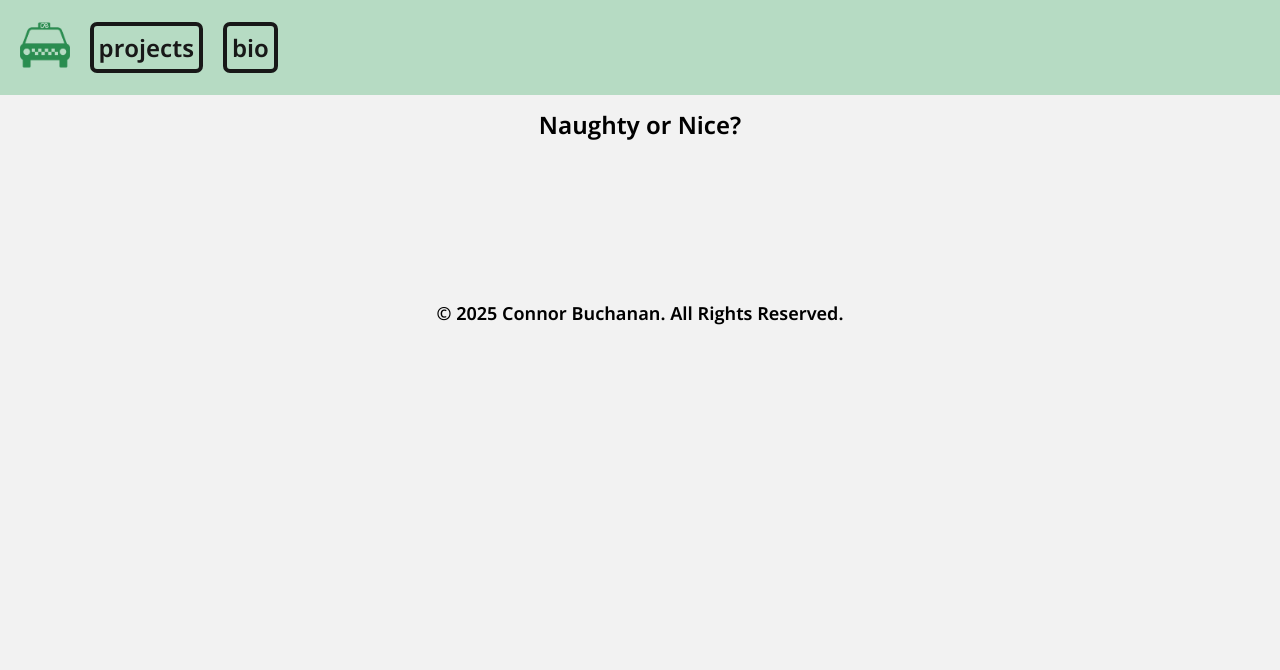
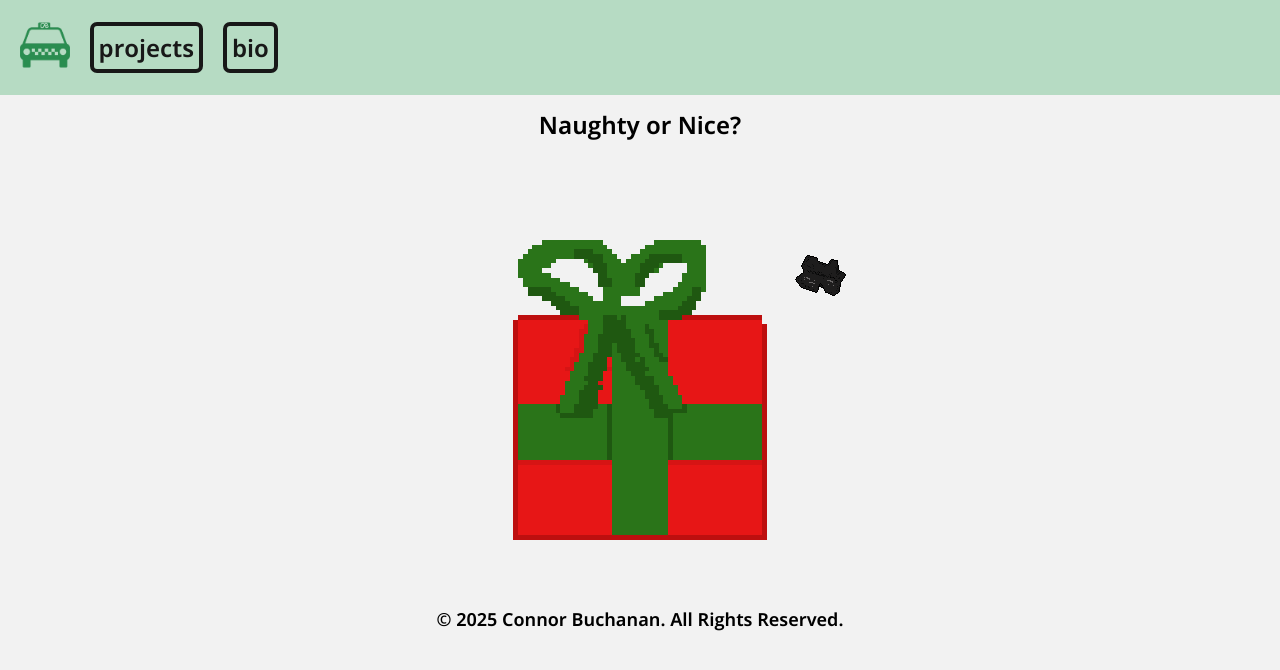
Before and after one commit to ConnorABuchanan/cabbie.website, a Django app: page /naughty-or-nice in a window 1280 px wide. Shown: the top 670 px of the page. Run offline with Django 5.2, Linux system fonts and the light colour scheme.

Commit message:
added images and some naughtynice changes

```diff
--- a/cab_webapp/templates/header.html
+++ b/cab_webapp/templates/header.html
@@ -4,6 +4,6 @@
 <title>{{title}}</title>
 <nav class="row vcentered">
     <div class="row-item"><a href="/"><img src="static/Hometrans.png" alt="Home" width="50" height="50"></a></div>
-    <div class="row-item"><a class="nav-button" href="#projects">projects</a></div>
-    <div class="row-item"><a class="nav-button" href="#bio">bio</a></div>
+    <div class="row-item"><a class="nav-button" href="/#projects">projects</a></div>
+    <div class="row-item"><a class="nav-button" href="/#bio">bio</a></div>
 </nav>
--- a/cab_webapp/templates/index.html
+++ b/cab_webapp/templates/index.html
@@ -12,7 +12,7 @@
         <div class="title just-left">projects</div>
         {% for row in project_info %}
             <div class="column-item center-text button">
-                <img src="static/{{row.2}}" height="150" class="block"/>
+                <img src="static/{{row.2}}" height="200" class="block"/>
                 {{row.1}}
                 <a href="{{row.0}}"><span class="link-cover"></span></a>
             </div>
--- a/cab_webapp/templates/nice.html
+++ b/cab_webapp/templates/nice.html
@@ -4,8 +4,9 @@
     Naughty or Nice?
 </div>
 
-<div class="full">
-
+<div class="full center-text">
+    <img src="static/present.png" height="300" alt="A present with a bow" class="pixel"/>
+    <img src="static/coal.png" class="pixel surprise"/>
 </div>
 
 {% include "footer.html" %}
--- a/cab_webapp/views.py
+++ b/cab_webapp/views.py
@@ -5,7 +5,7 @@ from . import models
 
 project_info = [["https://gx.games/games/2gz94d/outofsight/tracks/91f267ee-2ca9-4943-9cf1-e8513b38fdf9/", "out of sight", "outofsightthumb.webp"],
                 ["https://github.com/ConnorABuchanan/DinoPrototype", "dinostd prototype", "dinosprototypethumb.png"],
-                ["/naughty-or-nice", "naughty or nice", "naughtyornicethumb.png"]
+                ["/naughty-or-nice", "naughty or nice", "present.png"]
                 ]
 
 def index(request):
--- a/static/main.css
+++ b/static/main.css
@@ -131,3 +131,12 @@ nav {
 
     z-index: 1;
   }
+
+  .pixel {
+    image-rendering: pixelated;
+  }
+
+  .surprise {
+    position: absolute;
+    z-index: 0;
+  }
```
Also changed, not shown: readme.md (deleted), static/coal.png (added), static/present.png (added).
